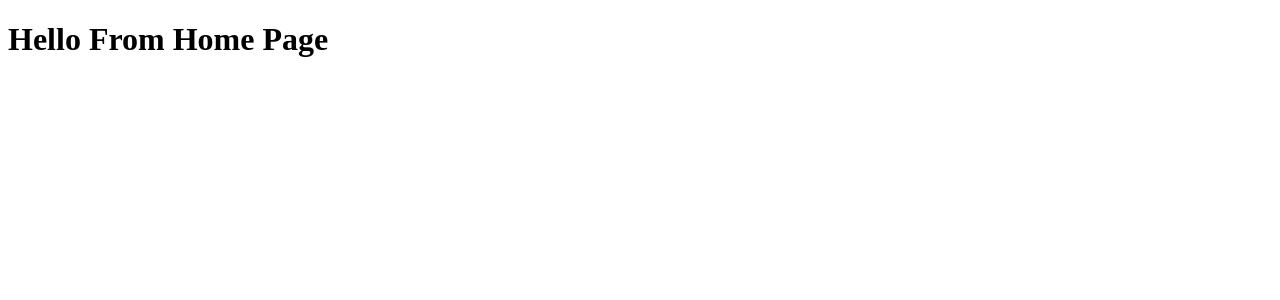
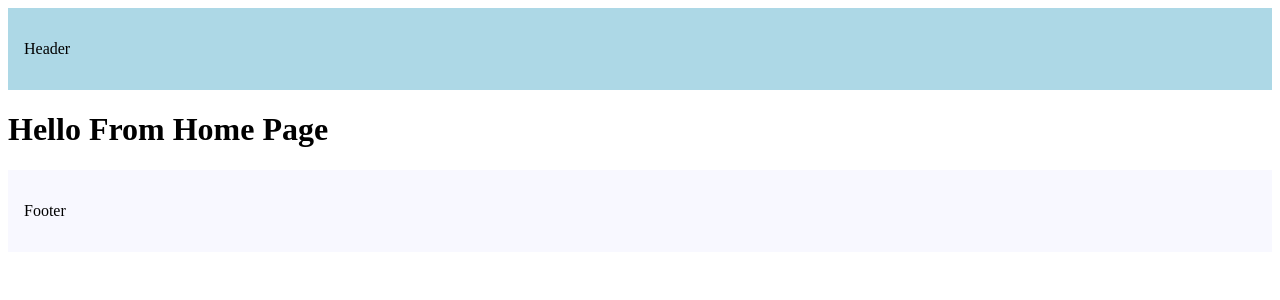
Before and after one commit to Hamza160/nextjs-tut, a Next.js app: page / in a window 1280 px wide. Shown: the top 300 px of the page. Built offline with nearby package versions, Linux system fonts and the light colour scheme.

Commit message:
Layout & Nested Layout Done

```diff
--- a/src/app/layout.tsx
+++ b/src/app/layout.tsx
@@ -1,3 +1,6 @@
+import Header from "@/components/Header";
+import Footer from "@/components/Footer";
+
 export const metadata = {
     title: 'Next.js',
     description: 'Generated by Next.js',
@@ -10,7 +13,11 @@ export default function RootLayout({
 }) {
     return (
         <html lang="en">
-      <body>{children}</body>
+        <body>
+        <Header/>
+        {children}
+        <Footer/>
+        </body>
         </html>
     )
 }
--- /dev/null
+++ b/src/components/Footer.tsx
@@ -0,0 +1,14 @@
+const Footer = () => {
+    return (
+        <footer
+            style={{
+                backgroundColor: 'ghostwhite',
+                padding: '1rem',
+            }}
+        >
+            <p>Footer</p>
+        </footer>
+    );
+}
+
+export default Footer;
--- /dev/null
+++ b/src/components/Header.tsx
@@ -0,0 +1,14 @@
+const Header = () => {
+    return (
+        <header
+            style={{
+                backgroundColor: 'lightblue',
+                padding: '1rem',
+            }}
+        >
+            <p>Header</p>
+        </header>
+    )
+}
+
+export default Header;
```
Also changed, not shown: src/app/products/[productId]/layout.tsx (added, +8 -0 lines). Lines whose indentation alone changed are shown as unchanged.
